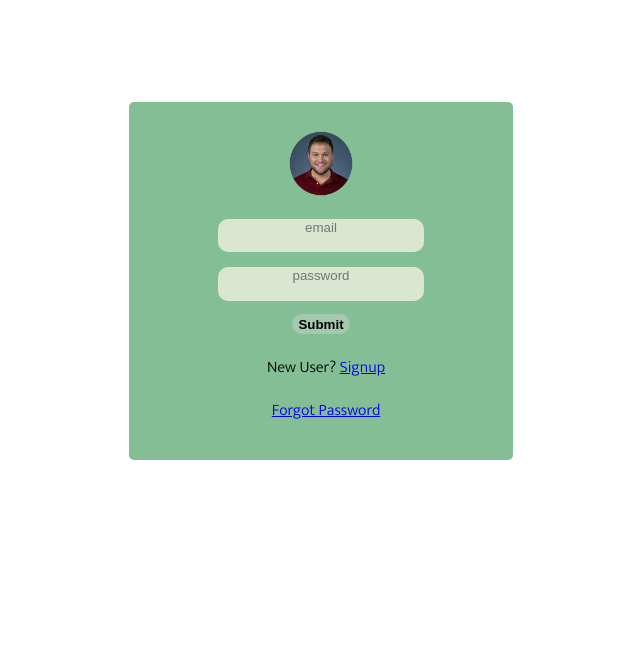
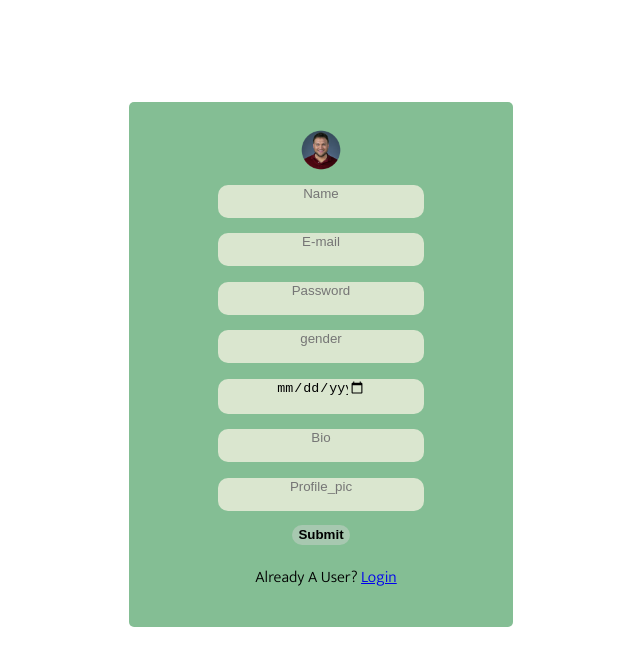
Before and after one commit to jaison080/Spectrum, a React (Create React App) app in the folder frontend/: page / in a window 1280 px wide. Shown: the top 666 px of the page, without its empty margins (319-959 px from the left). Built offline with nearby package versions, Linux system fonts and the light colour scheme; a web font is replaced by a local one.

Commit message:
changes in Signup page

```diff
--- a/frontend/src/App.js
+++ b/frontend/src/App.js
@@ -7,8 +7,8 @@ function App() {
 
   return (
     <div>
-      <Login />
-      {/* <Signup /> */}
+      {/* <Login /> */}
+      <Signup />
       {/* <QnA /> */}
       {/* <Home /> */}
     </div>
--- a/frontend/src/Components/Signup/Signup.js
+++ b/frontend/src/Components/Signup/Signup.js
@@ -6,10 +6,11 @@ const Signup = () => {
     <div className='form_bg'>
       <form className='form_control'>
         <div><img src='./images/prof.png' alt='signup_logo' className='signup_logo'></img></div>
-        <div className='u_name'><input type='text' placeholder='Name' className='input_data'/></div>
-        <div className='u_mail'><input type='text' placeholder='E-mail' className='input_data'/></div>
-        <div className='u_password'><input type='password' placeholder='Password' className='input_data'/></div>
-        <div className='u_DOB'><input type='date' placeholder='Date Of Birth' className='dob'/></div>
+        <div className='u_name'><input type='text' placeholder='Name' className='input_data' required/></div>
+        <div className='u_mail'><input type='text' placeholder='E-mail' className='input_data' required/></div>
+        <div className='u_password'><input type='password' placeholder='Password' className='input_data' required/></div>
+        <div className='u_gender'><input type='text' placeholder='gender' className='input_data'/></div>
+        <div className='u_DOB'><input type='date' placeholder='Date Of Birth' className='dob' required/></div>
         <div className='u_Bio'><input type='text' placeholder='Bio' className='input_data'/></div>
         <div className='u_Img'><input type='img' placeholder='Profile_pic' className='input_data'/></div>
         <div><button className='u_submit'>Submit</button> </div>
```
